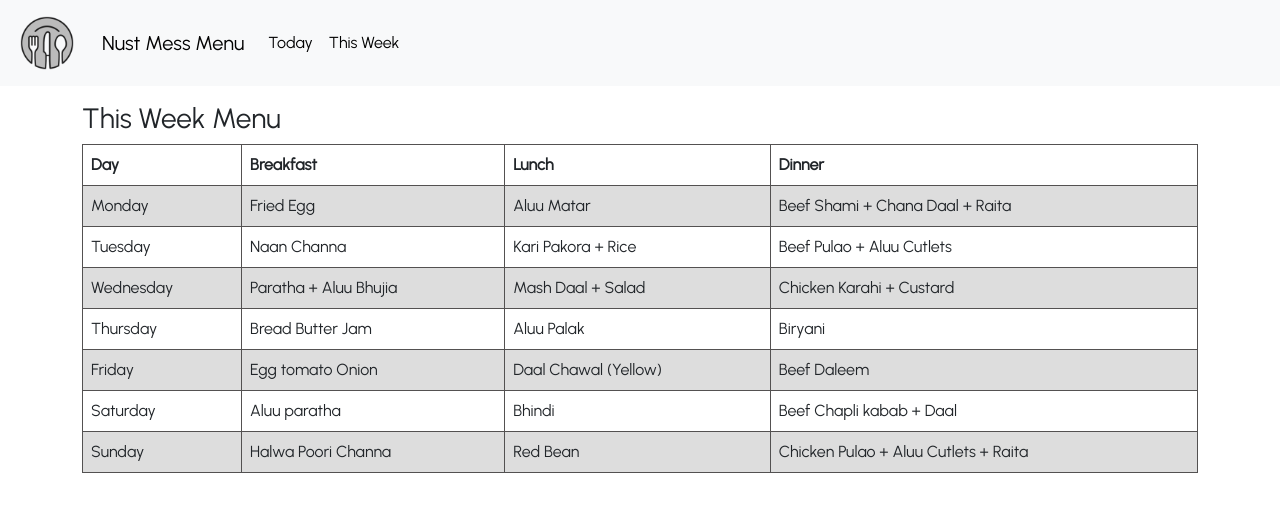
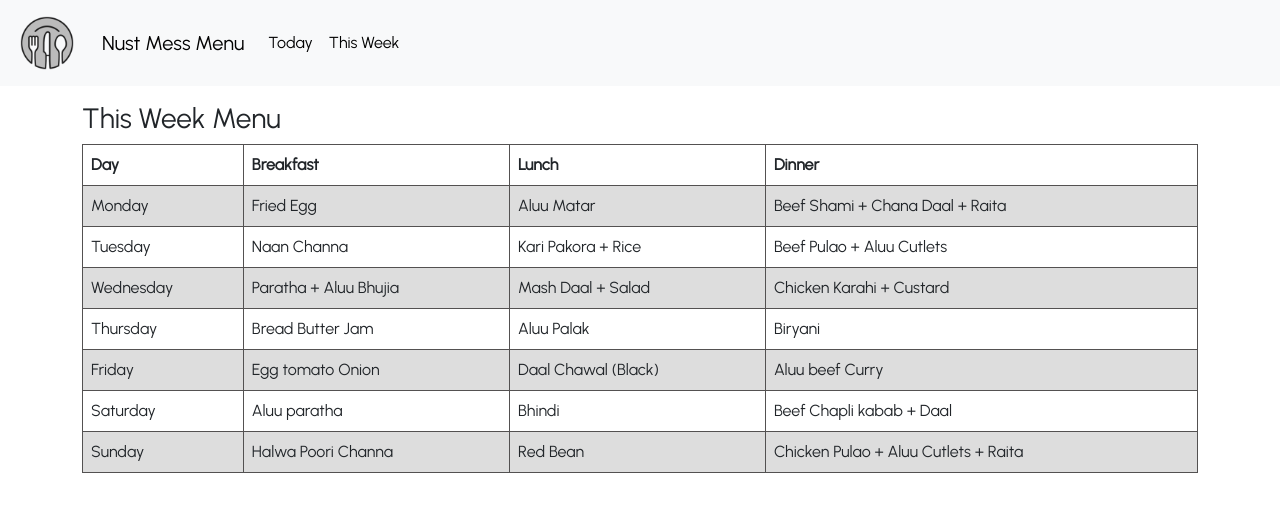
Before and after one commit to fatehmehmood123/Mess-Menu, a React (Create React App) app: page /weekly in a window 1280 px wide. Shown: the top 512 px of the page. Built offline with nearby package versions, Linux system fonts and the light colour scheme.

Commit message:
weekly.js file updated

```diff
--- a/src/Pages/Weekly.js
+++ b/src/Pages/Weekly.js
@@ -52,8 +52,8 @@ export default function Weekly() {
       setthursLunch('Aluu Palak')
       setthursDinner('Biryani')
       setfriBreakfast('Egg tomato Onion')
-      setfriLunch('Daal Chawal (Yellow)')
-      setfriDinner('Beef Daleem')
+      setfriLunch('Daal Chawal (Black)')
+      setfriDinner('Aluu beef Curry')
       setsatBreakfast('Aluu paratha')
       setsatLunch('Bhindi')
       setsatDinner('Beef Chapli kabab + Daal')
@@ -74,8 +74,8 @@ export default function Weekly() {
       setthursLunch('Aluu Palak')
       setthursDinner('Biryani')
       setfriBreakfast('Egg Tomato Onion')
-      setfriLunch('Daal Chawal (Black)')
-      setfriDinner('Aluu beef Curry')
+      setfriLunch('Daal Chawal (Yellow)')
+      setfriDinner('Beef Daleem')
       setsatBreakfast('Aluu Paratha')
       setsatLunch('Bhindi')
       setsatDinner('Aluu Cutlets + Daal')
```
